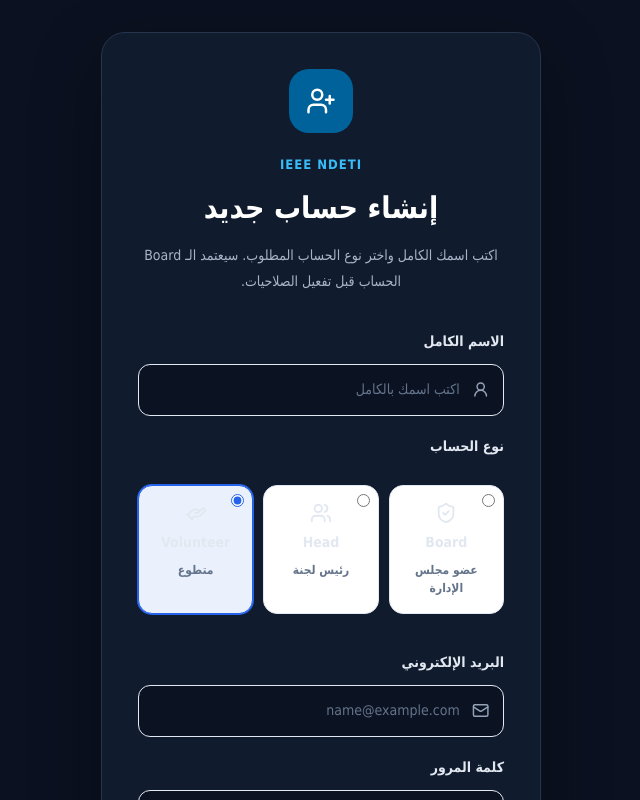
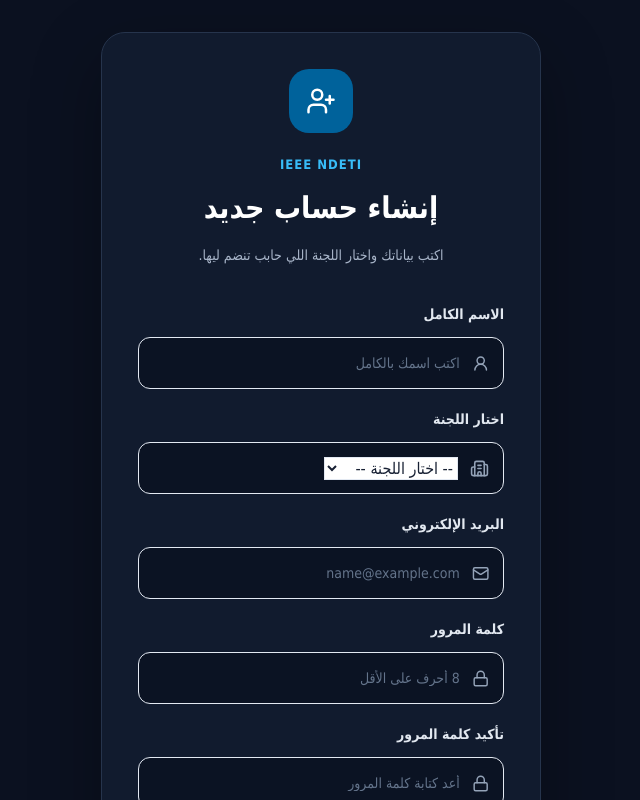
Before and after one commit to ahmed123-am/ieee-hours-tasks, a Next.js app: page /register in a window 1280 px wide. Shown: the top 800 px of the page, without its empty margins (319-959 px from the left). Built offline with nearby package versions, Linux system fonts and the light colour scheme.

Commit message:
Update registration form committees

```diff
--- a/app/page.tsx
+++ b/app/page.tsx
@@ -28,7 +28,7 @@ async function DashboardAccess() {
 
   const { data: profile, error: profileError } = await supabase
     .from("profiles")
-    .select("role, is_active, approval_status, role_approved")
+    .select("is_active")
     .eq("id", user.id)
     .maybeSingle();
 
@@ -38,7 +38,7 @@ async function DashboardAccess() {
     return (
       <main className="p-6" dir="rtl">
         <h1 className="text-xl font-bold">
-          تعذر التحقق من صلاحيات الحساب
+          تعذر التحقق من حالة الحساب
         </h1>
         <p className="mt-2">
           تعذر قراءة بيانات الحساب. حاول مرة أخرى، وإذا استمرت المشكلة
@@ -48,18 +48,8 @@ async function DashboardAccess() {
     );
   }
 
-  if (!profile || !profile.is_active) {
-    redirect("/login");
-  }
-
-  const legacyStaff = ["admin", "secretary"].includes(profile.role);
-
-  const approvedMember =
-    ["board", "head", "volunteer"].includes(profile.role) &&
-    profile.role_approved === true &&
-    profile.approval_status === "approved";
-
-  if (!legacyStaff && !approvedMember) {
+  if (!profile || profile.is_active !== true) {
+    await supabase.auth.signOut();
     redirect("/login");
   }
 
--- a/app/register/page.tsx
+++ b/app/register/page.tsx
@@ -9,21 +9,30 @@ import {
   Lock,
   CheckCircle2,
   ArrowRight,
-  ShieldCheck,
   Users,
-  HandHelping,
   UserRound,
+  Building2,
 } from "lucide-react";
 import { createClient } from "../../lib/supabase/client";
 
-type AccountRole = "board" | "head" | "volunteer";
+const COMMITTEES = [
+  "CORE",
+  "HR",
+  "PR",
+  "LOGISTICS",
+  "PROGRAMMING",
+  "MEDIA",
+] as const;
+
+type Committee = (typeof COMMITTEES)[number];
 
 export default function RegisterPage() {
   const [fullName, setFullName] = useState("");
   const [email, setEmail] = useState("");
+  const [committee, setCommittee] = useState<Committee | "">("");
   const [password, setPassword] = useState("");
   const [confirmPassword, setConfirmPassword] = useState("");
-  const [role, setRole] = useState<AccountRole>("volunteer");
+
   const [loading, setLoading] = useState(false);
   const [error, setError] = useState("");
   const [success, setSuccess] = useState(false);
@@ -32,6 +41,9 @@ export default function RegisterPage() {
 
   async function handleRegister(event: FormEvent<HTMLFormElement>) {
     event.preventDefault();
+
+    if (loading) return;
+
     setError("");
 
     const cleanName = fullName.trim();
@@ -39,6 +51,11 @@ export default function RegisterPage() {
 
     if (cleanName.length < 3) {
       setError("اكتب اسمك الكامل، ويجب ألا يقل عن 3 أحرف.");
+      return;
+    }
+
+    if (!committee || !COMMITTEES.includes(committee)) {
+      setError("اختار اللجنة اللي هتنضم ليها.");
       return;
     }
 
@@ -64,7 +81,8 @@ export default function RegisterPage() {
           options: {
             data: {
               full_name: cleanName,
-              requested_role: role,
+              committee,
+              requested_role: "volunteer",
             },
           },
         });
@@ -79,15 +97,14 @@ export default function RegisterPage() {
       }
 
       if (!data.user) {
-        setError(
-          "لم يرجع نظام التسجيل بيانات الحساب. حاول مرة أخرى."
-        );
+        setError("لم يرجع نظام التسجيل بيانات الحساب. حاول مرة أخرى.");
         return;
       }
 
       setNeedsEmailConfirmation(!data.session);
       setSuccess(true);
-    } catch {
+    } catch (err: unknown) {
+      console.error("Registration error:", err);
       setError("حصل خطأ أثناء إنشاء الحساب. حاول مرة أخرى.");
     } finally {
       setLoading(false);
@@ -102,11 +119,16 @@ export default function RegisterPage() {
             <CheckCircle2 size={32} />
           </div>
 
-          <h1>تم إنشاء طلب التسجيل بنجاح</h1>
+          <h1>تم إنشاء الحساب بنجاح</h1>
 
           <p className="login-description">
-            أهلًا يا {fullName.trim()}، تم إرسال طلب التسجيل
-            بالبريد الإلكتروني: {email.trim().toLowerCase()}
+            أهلًا يا {fullName.trim()}، تم تسجيل طلبك باستخدام البريد:
+            {" "}
+            {email.trim().toLowerCase()}
+          </p>
+
+          <p className="login-description">
+            اللجنة المختارة: <strong>{committee}</strong>
           </p>
 
           {needsEmailConfirmation && (
@@ -116,17 +138,13 @@ export default function RegisterPage() {
             </p>
           )}
 
-          <p className="login-description">
-            الدور المطلوب: <strong>{role.toUpperCase()}</strong>
-          </p>
-
           <p className="login-note">
-            حسابك يحتاج إلى موافقة الـ Board قبل تفعيل صلاحياته.
-            لا تحاول الدخول للوحة التحكم قبل الاعتماد.
+            نوع الحساب الافتراضي هو Volunteer. اختيار اللجنة لا يمنح
+            صلاحيات إدارية.
           </p>
 
           <Link href="/login" className="register-back">
-            العودة إلى تسجيل الدخول
+            الانتقال إلى تسجيل الدخول
           </Link>
         </section>
       </main>
@@ -145,8 +163,7 @@ export default function RegisterPage() {
         <h1>إنشاء حساب جديد</h1>
 
         <p className="login-description">
-          اكتب اسمك الكامل واختر نوع الحساب المطلوب.
-          سيعتمد الـ Board الحساب قبل تفعيل الصلاحيات.
+          اكتب بياناتك واختار اللجنة اللي حابب تنضم ليها.
         </p>
 
         <form onSubmit={handleRegister} className="login-form">
@@ -165,62 +182,33 @@ export default function RegisterPage() {
               minLength={3}
               maxLength={100}
               required
+              disabled={loading}
             />
           </div>
 
-          <label>نوع الحساب</label>
+          <label htmlFor="register-committee">اختار اللجنة</label>
 
-          <div className="register-role-options">
-            <label
-              className={`register-role-option ${
-                role === "board" ? "selected" : ""
-              }`}
+          <div className="login-input-wrap">
+            <Building2 size={19} />
+
+            <select
+              id="register-committee"
+              name="committee"
+              value={committee}
+              onChange={(event) =>
+                setCommittee(event.target.value as Committee | "")
+              }
+              required
+              disabled={loading}
             >
-              <input
-                type="radio"
-                name="account-role"
-                value="board"
-                checked={role === "board"}
-                onChange={() => setRole("board")}
-              />
-              <ShieldCheck size={22} />
-              <span>Board</span>
-              <small>عضو مجلس الإدارة</small>
-            </label>
+              <option value="">-- اختار اللجنة --</option>
 
-            <label
-              className={`register-role-option ${
-                role === "head" ? "selected" : ""
-              }`}
-            >
-              <input
-                type="radio"
-                name="account-role"
-                value="head"
-                checked={role === "head"}
-                onChange={() => setRole("head")}
-              />
-              <Users size={22} />
-              <span>Head</span>
-              <small>رئيس لجنة</small>
-            </label>
-
-            <label
-              className={`register-role-option ${
-                role === "volunteer" ? "selected" : ""
-              }`}
-            >
-              <input
-                type="radio"
-                name="account-role"
-                value="volunteer"
-                checked={role === "volunteer"}
-                onChange={() => setRole("volunteer")}
-              />
-              <HandHelping size={22} />
-              <span>Volunteer</span>
-              <small>متطوع</small>
-            </label>
+              {COMMITTEES.map((item) => (
+                <option key={item} value={item}>
+                  {item}
+                </option>
+              ))}
+            </select>
           </div>
 
           <label htmlFor="register-email">البريد الإلكتروني</label>
@@ -236,6 +224,7 @@ export default function RegisterPage() {
               value={email}
               onChange={(event) => setEmail(event.target.value)}
               required
+              disabled={loading}
             />
           </div>
 
@@ -253,6 +242,7 @@ export default function RegisterPage() {
               onChange={(event) => setPassword(event.target.value)}
               minLength={8}
               required
+              disabled={loading}
             />
           </div>
 
@@ -269,9 +259,12 @@ export default function RegisterPage() {
               autoComplete="new-password"
               placeholder="أعد كتابة كلمة المرور"
               value={confirmPassword}
-              onChange={(event) => setConfirmPassword(event.target.value)}
+              onChange={(event) =>
+                setConfirmPassword(event.target.value)
+              }
               minLength={8}
               required
+              disabled={loading}
             />
           </div>
 
@@ -282,12 +275,13 @@ export default function RegisterPage() {
           )}
 
           <button type="submit" disabled={loading}>
-            {loading ? "جارٍ إنشاء الحساب..." : "إرسال طلب التسجيل"}
+            {loading ? "جارٍ إنشاء الحساب..." : "إنشاء حساب"}
           </button>
         </form>
 
         <div className="login-register">
           <span>عندك حساب بالفعل؟</span>
+
           <Link href="/login" className="register-link">
             <ArrowRight size={17} />
             تسجيل الدخول
@@ -295,7 +289,8 @@ export default function RegisterPage() {
         </div>
 
         <p className="login-note">
-          IEEE NDETI — صلاحيات الحساب لا تُمنح إلا بعد اعتمادها.
+          <Users size={15} className="inline-block ml-1" />
+          IEEE NDETI — ساعات ومهام الطلاب.
         </p>
       </section>
     </main>
```
Also changed, not shown: app/login/page.tsx (+12 -19 lines).
